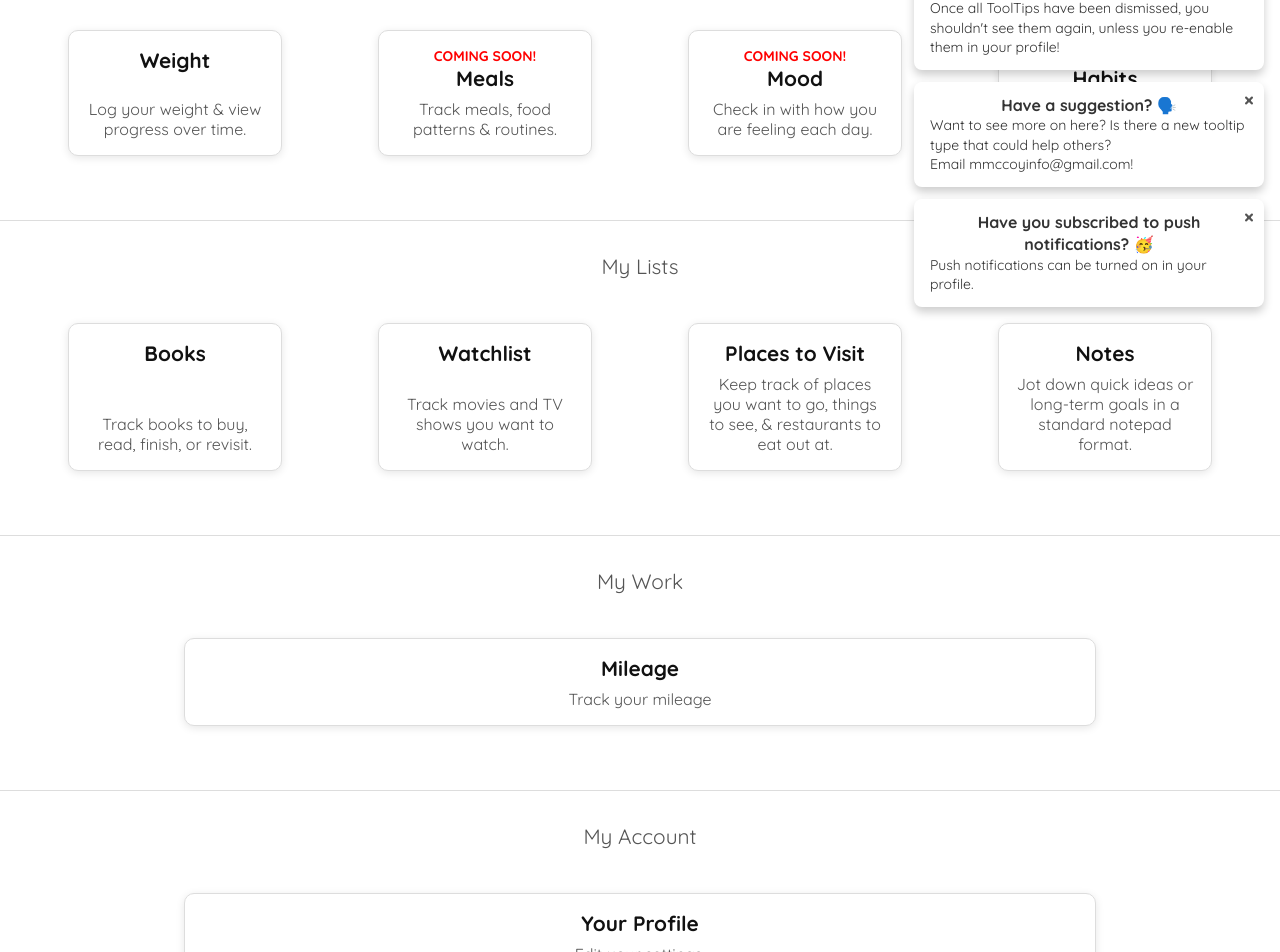
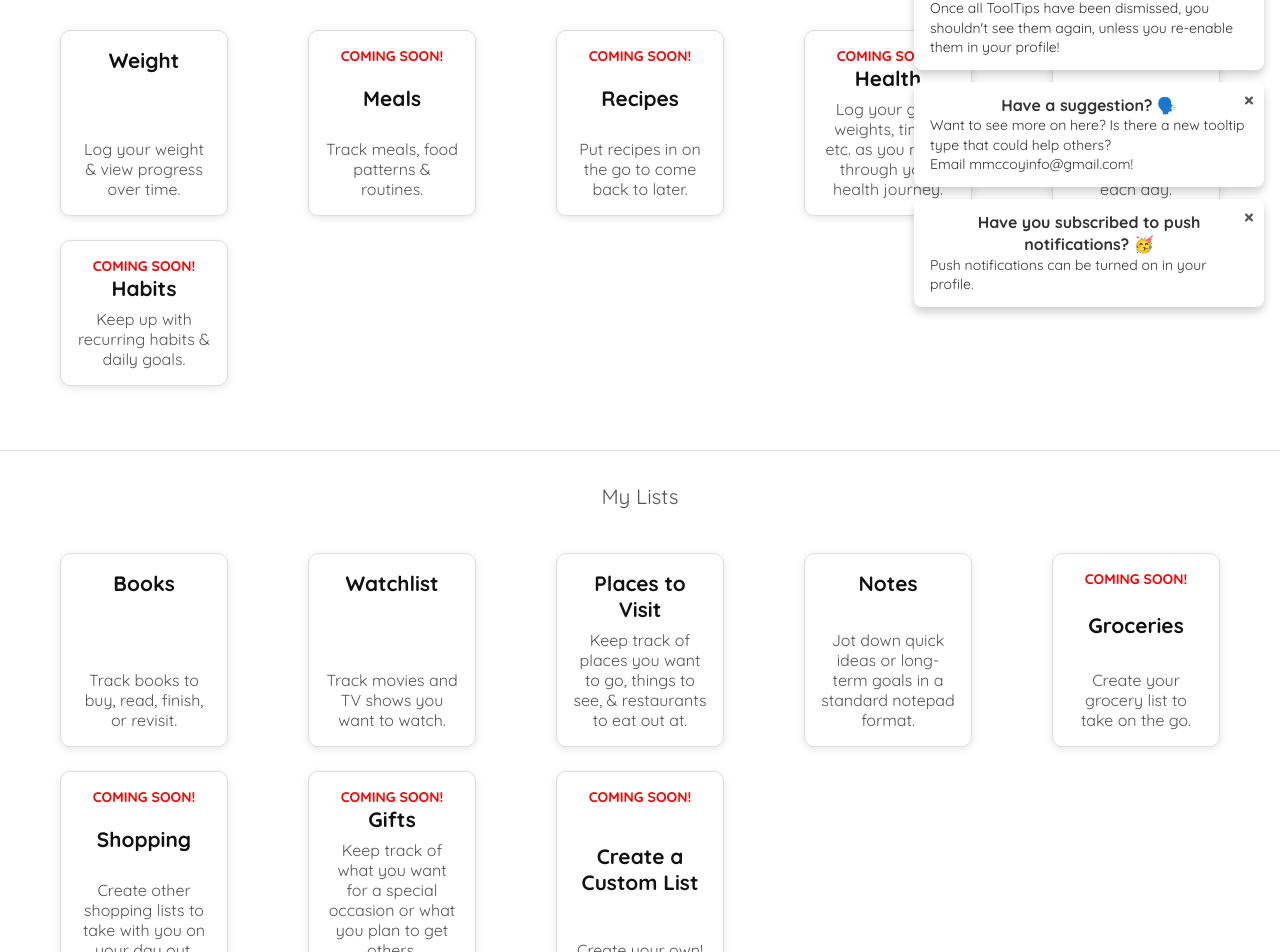
Before and after one commit to mmlotus/noodle-nook-app, a Next.js app: page /home in a window 1280 px wide. Shown: the part 477-1429 px from the top of the page. Built offline with nearby package versions, Linux system fonts and the light colour scheme; no server answers.

Commit message:
add coming soon tags on homepage

```diff
--- a/src/app/home/page.tsx
+++ b/src/app/home/page.tsx
@@ -50,6 +50,16 @@ export default function HomePage() {
                     <h2>Meals</h2>
                     <p>Track meals, food patterns & routines.</p>
                 </Link>
+                <Link href="/recipes" className={global.card}>
+                    <h1 className={global.subWarn} style={{ fontSize: 14 }}>COMING SOON!</h1>
+                    <h2>Recipes</h2>
+                    <p>Put recipes in on the go to come back to later.</p>
+                </Link>
+                <Link href="/weights" className={global.card}>
+                    <h1 className={global.subWarn} style={{ fontSize: 14 }}>COMING SOON!</h1>
+                    <h2>Health</h2>
+                    <p>Log your gym weights, times, etc. as you move through your health journey.</p>
+                </Link>
                 <Link href="/mood" className={global.card}>
                     <h1 className={global.subWarn} style={{ fontSize: 14 }}>COMING SOON!</h1>
                     <h2>Mood</h2>
@@ -81,6 +91,26 @@ export default function HomePage() {
                 <Link href="/notes" className={global.card}>
                     <h2>Notes</h2>
                     <p>Jot down quick ideas or long-term goals in a standard notepad format.</p>
+                </Link>
+                <Link href="/groceries" className={global.card}>
+                    <h1 className={global.subWarn} style={{ fontSize: 14 }}>COMING SOON!</h1>
+                    <h2>Groceries</h2>
+                    <p>Create your grocery list to take on the go.</p>
+                </Link>
+                <Link href="/shopping" className={global.card}>
+                    <h1 className={global.subWarn} style={{ fontSize: 14 }}>COMING SOON!</h1>
+                    <h2>Shopping</h2>
+                    <p>Create other shopping lists to take with you on your day out.</p>
+                </Link>
+                <Link href="/gifts" className={global.card}>
+                    <h1 className={global.subWarn} style={{ fontSize: 14 }}>COMING SOON!</h1>
+                    <h2>Gifts</h2>
+                    <p>Keep track of what you want for a special occasion or what you plan to get others.</p>
+                </Link>
+                <Link href="/customlist" className={global.card}>
+                    <h1 className={global.subWarn} style={{ fontSize: 14 }}>COMING SOON!</h1>
+                    <h2>Create a Custom List</h2>
+                    <p>Create your own!</p>
                 </Link>
             </div>
 
```
